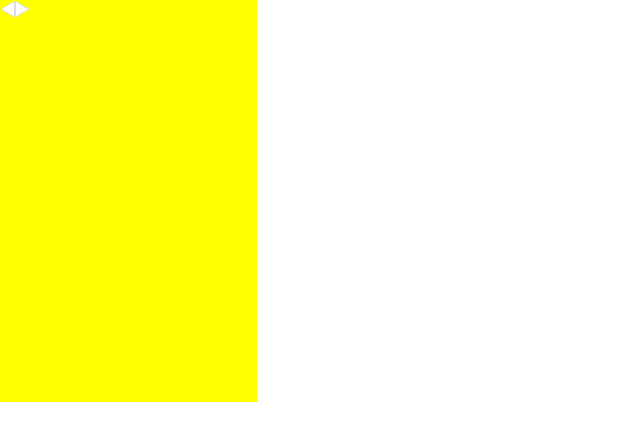
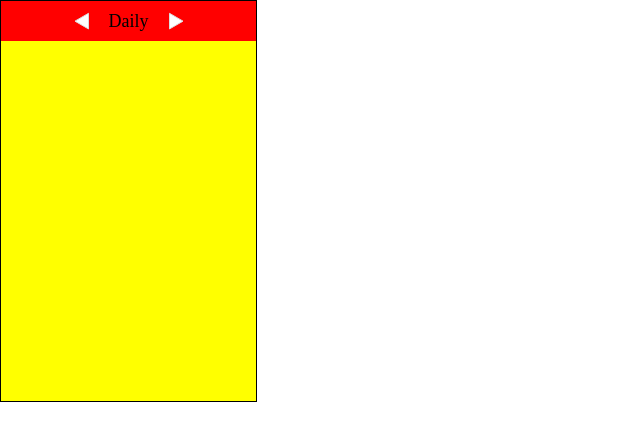
Before and after one commit to codingBottle/JMGDH_Web, a Next.js app: page /test in a window 1280 px wide. Shown: the top 440 px of the page, without its empty margins (0-640 px from the left). Built offline with nearby package versions, Linux system fonts and the light colour scheme.

Commit message:
feat #2 - figma daily 상단 부분 틀 잡기

```diff
--- a/src/components/DailyCalender.tsx
+++ b/src/components/DailyCalender.tsx
@@ -1,17 +1,51 @@
-import React from "react";
+import React, { useState } from "react";
 import styled from "styled-components";
 import { RightArrow, LeftArrow } from "@/assets/icon/Arrow";
 export default function DailyCalender() {
+  const [date, setDate] = useState(new Date());
+  const [day, setDay] = useState(date.getDay());
+  const [month, setMonth] = useState(date.getMonth());
+  const [year, setYear] = useState(date.getFullYear());
   return (
-    <Container>
-      <RightArrow />
-      <LeftArrow />
-    </Container>
+    <DailyCalenderContenter>
+      <Daily>
+        <div className="Top">
+          <RightArrow />
+          <p className="daily">Daily</p>
+          <LeftArrow />
+        </div>
+        <div className="Bottom"></div>
+      </Daily>
+    </DailyCalenderContenter>
   );
 }
 
-const Container = styled.div`
+const DailyCalenderContenter = styled.div`
   width: 100%;
   height: 100%;
   background-color: yellow;
+  border: 1px solid black;
+  display: flex;
+  justify-content: center;
 `;
+
+const Daily = styled.div`
+  display: flex;
+  justify-content: center;
+  align-items: center;
+  width: 100%;
+  height: 10%;
+  background-color: red;
+
+  .Top {
+    display: flex;
+    justify-content: center;
+    align-items: center;
+    width: 100%;
+    height: 100%;
+  }
+  .daily {
+    margin: 0 20px;
+    font-size: 18px;
+  }
+`;
```
